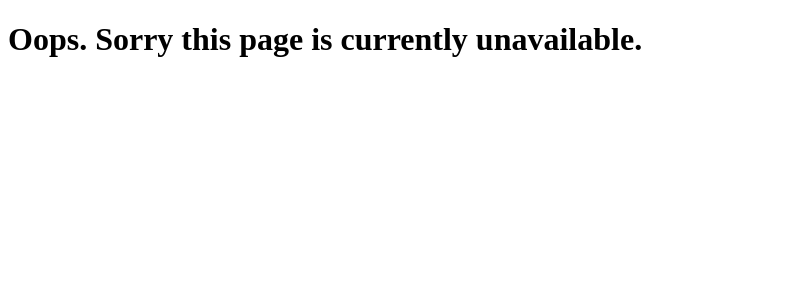
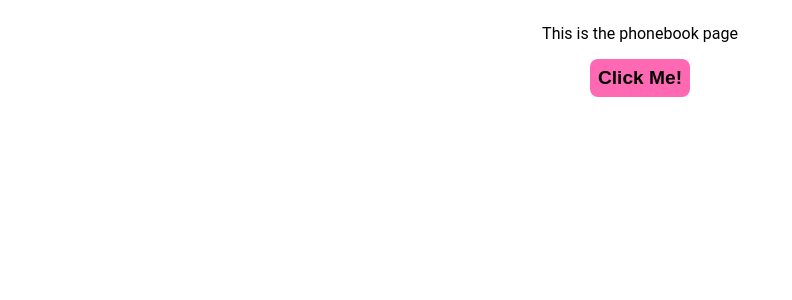
Before and after one commit to hilmialmuhtadeb/phone-book-app, a React (Vite) app: page / in a window 1280 px wide. Shown: the top 300 px of the page, without its empty margins (0-792 px from the left). Built offline with nearby package versions, Linux system fonts and the light colour scheme.

Commit message:
finish setup emotion

```diff
--- a/package.json
+++ b/package.json
@@ -11,6 +11,7 @@
   },
   "dependencies": {
     "@emotion/react": "^11.11.1",
+    "@emotion/styled": "^11.11.0",
     "react": "^18.2.0",
     "react-dom": "^18.2.0",
     "react-router-dom": "^6.16.0"
--- a/src/AppRouter.tsx
+++ b/src/AppRouter.tsx
@@ -1,13 +1,23 @@
 import { Routes, Route } from 'react-router-dom'
 import PhoneBook from './pages/PhoneBook'
+import { Global, css } from '@emotion/react'
 // import './index.css'
 // import './App.css'
 
 const AppRouter = () => {
   return (
-    <Routes>
-      <Route path="/" element={<PhoneBook />} />
-    </Routes>
+    <>
+      <Global
+        styles={css`
+          body {
+            font-family: 'Roboto', sans-serif;
+          }
+        `}
+      />
+      <Routes>
+        <Route path="/" element={<PhoneBook />} />
+      </Routes>
+    </>
   )
 }
 
--- a/src/pages/PhoneBook.tsx
+++ b/src/pages/PhoneBook.tsx
@@ -1,16 +1,33 @@
-import { css } from "@emotion/react"
+import styled from '@emotion/styled'
 
-const style = css`
-  color: hotpink;
+const PinkButton = styled.button`
+  background-color: hotpink;
+  color: black;
+  padding: 8px;
+  border-radius: 8px;
+  font-weight: bold;
+  font-size: 1.2rem;
+  border: none;
+  cursor: pointer;
+  &:hover {
+    background-color: deeppink;
+  }
 `
 
-console.log(style);
+const CenteredContainer = styled.div`
+  display: flex;
+  flex-direction: column;
+  justify-content: center;
+  align-items: center;
+  height: 100%;
+`
 
 const PhoneBook = () => {
   return (
-    <div>
-      <h1>Oops. Sorry this page is currently unavailable.</h1>
-    </div>
+    <CenteredContainer>
+      <p>This is the phonebook page </p>
+      <PinkButton>Click Me!</PinkButton>
+    </CenteredContainer>
   )
 }
 
```
Also changed, not shown: 1 other file (tests, documents, lock files or other folders).
